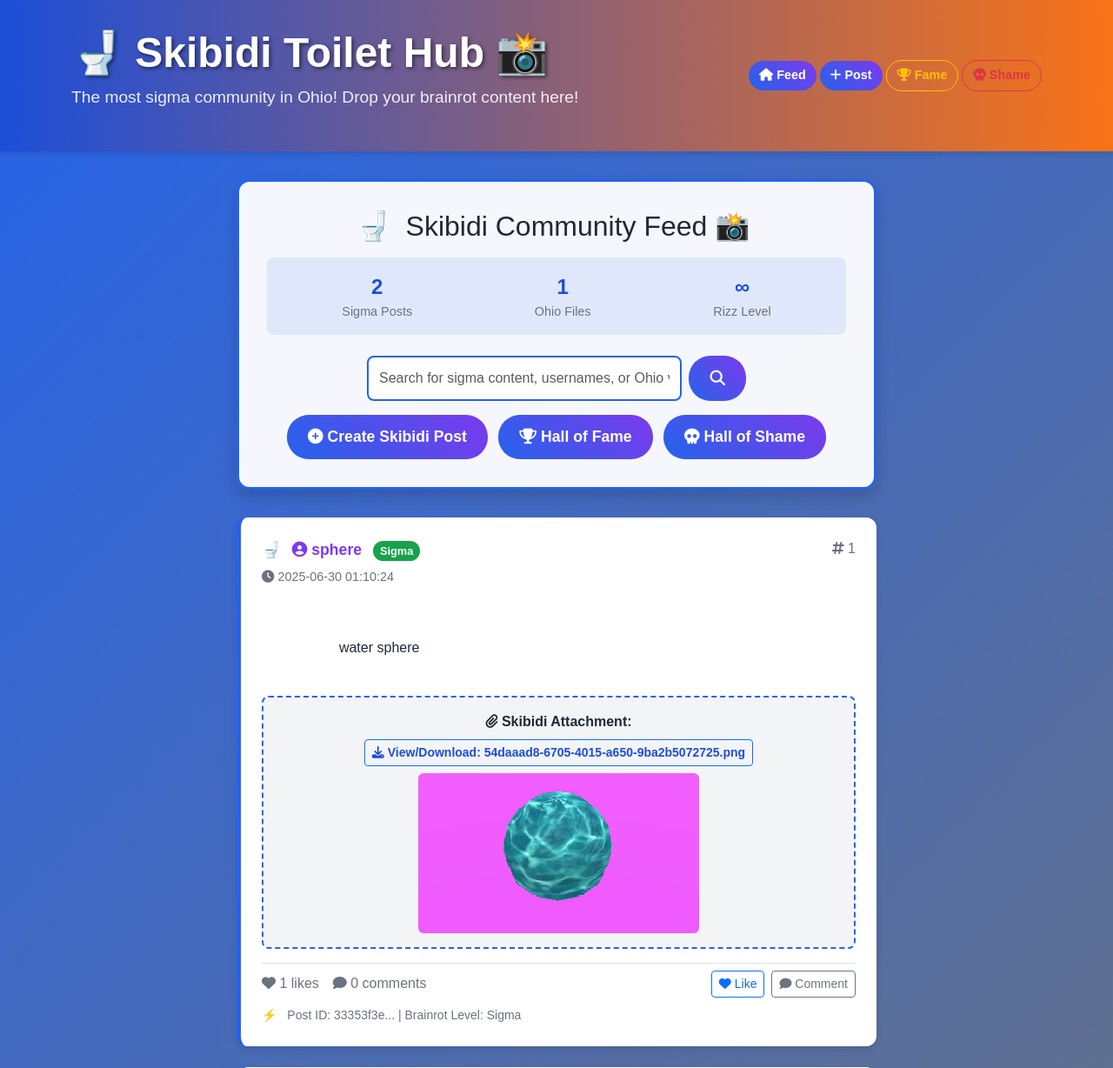
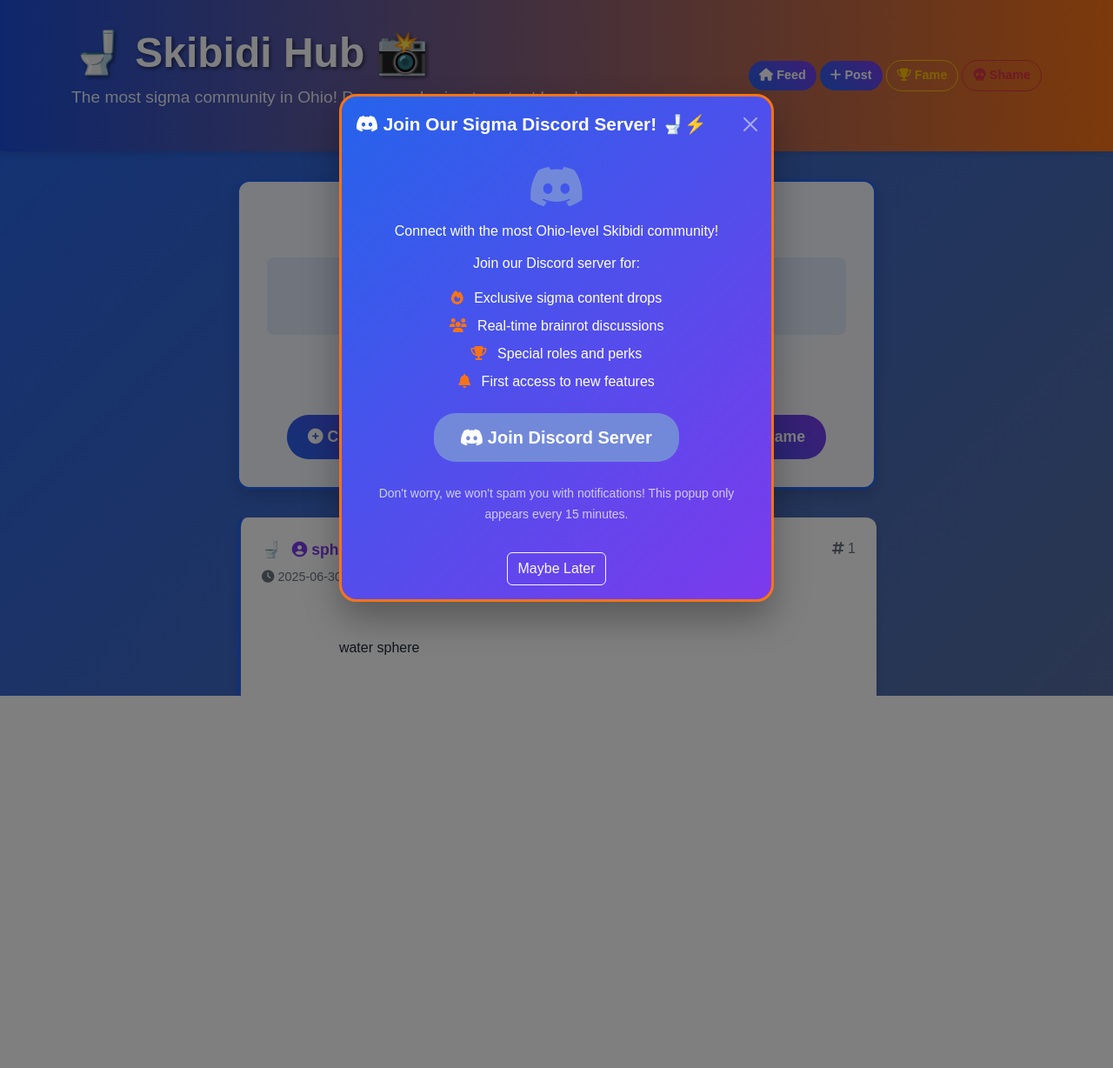
Before and after one commit to ujhhhhhhh/skibidi-hub-REAL, a Flask app: page / in a window 1280 px wide. Shown: the top 1228 px of the page at 87% size. After the commit the page ends 800 px from the top, so only its background shows below. Run offline with Flask 3, Linux system fonts and the light colour scheme; some libraries are stand-ins or nearby versions.

Commit message:
Update name and encourage community growth by adding Discord invite
Implements a Discord invite popup with a 15-minute cooldown via localStorage, rebrands to "Skibidi Hub," and adds CSS styles.

Replit-Commit-Author: Agent
Replit-Commit-Session-Id: e9d6c748-792a-4e06-a07c-02e9922e91df
Replit-Commit-Screenshot-Url: https://storage.googleapis.com/screenshot-production-us-central1/fd009403-cb40-4621-81b2-39d758028063/c1277b7e-88ab-4b1d-8fcc-05f33ced5522.jpg

```diff
--- a/static/css/skibidi.css
+++ b/static/css/skibidi.css
@@ -587,3 +587,62 @@ footer {
         max-height: 300px;
     }
 }
+
+/* Discord Popup Styles */
+.modal-content {
+    box-shadow: 0 20px 40px rgba(0, 0, 0, 0.3);
+    backdrop-filter: blur(10px);
+}
+
+.modal-header .modal-title {
+    font-weight: bold;
+    font-size: 1.3rem;
+}
+
+.modal-body ul li {
+    margin-bottom: 0.5rem;
+    font-size: 1rem;
+}
+
+.modal-body ul li i {
+    margin-right: 0.5rem;
+    color: var(--camera-orange);
+}
+
+/* Discord button hover effect */
+.modal-body .btn:hover {
+    transform: scale(1.05);
+    box-shadow: 0 4px 15px rgba(114, 137, 218, 0.4);
+    transition: all 0.3s ease;
+}
+
+/* Modal animation enhancement */
+@keyframes discordPulse {
+    0% { transform: scale(1); }
+    50% { transform: scale(1.1); }
+    100% { transform: scale(1); }
+}
+
+.modal-body .fab.fa-discord {
+    animation: discordPulse 2s infinite;
+}
+
+/* Modal responsive design */
+@media (max-width: 576px) {
+    .modal-dialog {
+        margin: 1rem 0.5rem;
+    }
+
+    .modal-body {
+        padding: 1rem;
+    }
+
+    .modal-body ul li {
+        font-size: 0.9rem;
+    }
+
+    .modal-body .btn-lg {
+        padding: 10px 20px;
+        font-size: 1rem;
+    }
+}
--- a/templates/base.html
+++ b/templates/base.html
@@ -3,7 +3,7 @@
 <head>
     <meta charset="UTF-8">
     <meta name="viewport" content="width=device-width, initial-scale=1.0">
-    <title>{% block title %}Skibidi Toilet Community Hub{% endblock %}</title>
+    <title>{% block title %}Skibidi Hub{% endblock %}</title>
 
     <!-- Bootstrap 5 -->
     <link href="https://cdn.jsdelivr.net/npm/bootstrap@5.3.0/dist/css/bootstrap.min.css" rel="stylesheet">
@@ -24,7 +24,7 @@
             <div class="row align-items-center">
                 <div class="col-md-8">
                     <h1 class="skibidi-title">
-                        🚽 Skibidi Toilet Hub 📸
+                        🚽 Skibidi Hub 📸
                     </h1>
                     <p class="brainrot-subtitle">
                         The most sigma community in Ohio! Drop your brainrot content here!
--- a/templates/create_post.html
+++ b/templates/create_post.html
@@ -1,6 +1,6 @@
 {% extends "base.html" %}
 
-{% block title %}Create Skibidi Post - Community Hub{% endblock %}
+{% block title %}Create Skibidi Post - Skibidi Hub{% endblock %}
 
 {% block content %}
 <div class="row">
--- a/templates/hall_of_fame.html
+++ b/templates/hall_of_fame.html
@@ -1,6 +1,6 @@
 {% extends "base.html" %}
 
-{% block title %}Hall of Fame - Skibidi Toilet Community{% endblock %}
+{% block title %}Hall of Fame - Skibidi Hub{% endblock %}
 
 {% block content %}
 <div class="row">
--- a/templates/hall_of_shame.html
+++ b/templates/hall_of_shame.html
@@ -1,6 +1,6 @@
 {% extends "base.html" %}
 
-{% block title %}Hall of Shame - Skibidi Toilet Community{% endblock %}
+{% block title %}Hall of Shame - Skibidi Hub{% endblock %}
 
 {% block content %}
 <div class="row">
--- a/templates/index.html
+++ b/templates/index.html
@@ -1,6 +1,6 @@
 {% extends "base.html" %}
 
-{% block title %}Skibidi Feed - Community Hub{% endblock %}
+{% block title %}Skibidi Feed - Skibidi Hub{% endblock %}
 
 {% block content %}
 <div class="row">
@@ -65,6 +65,48 @@
                 <a href="{{ url_for('hall_of_shame') }}" class="rizz-btn">
                     <i class="fas fa-skull"></i> Hall of Shame
                 </a>
+            </div>
+        </div>
+
+        <!-- Discord Popup Modal -->
+        <div class="modal fade" id="discordModal" tabindex="-1" aria-labelledby="discordModalLabel" aria-hidden="true">
+            <div class="modal-dialog modal-dialog-centered">
+                <div class="modal-content" style="background: linear-gradient(135deg, var(--skibidi-blue), var(--sigma-purple)); border: 3px solid var(--camera-orange); border-radius: 20px;">
+                    <div class="modal-header border-0 text-white">
+                        <h5 class="modal-title" id="discordModalLabel">
+                            <i class="fab fa-discord"></i> Join Our Sigma Discord Server! 🚽⚡
+                        </h5>
+                        <button type="button" class="btn-close btn-close-white" data-bs-dismiss="modal" aria-label="Close"></button>
+                    </div>
+                    <div class="modal-body text-white text-center">
+                        <div class="mb-3">
+                            <i class="fab fa-discord" style="font-size: 3rem; color: #7289da;"></i>
+                        </div>
+                        <h6 class="mb-3">Connect with the most Ohio-level Skibidi community!</h6>
+                        <p class="mb-3">
+                            Join our Discord server for:
+                        </p>
+                        <ul class="list-unstyled mb-4">
+                            <li><i class="fas fa-fire"></i> Exclusive sigma content drops</li>
+                            <li><i class="fas fa-users"></i> Real-time brainrot discussions</li>
+                            <li><i class="fas fa-trophy"></i> Special roles and perks</li>
+                            <li><i class="fas fa-bell"></i> First access to new features</li>
+                        </ul>
+                        <a href="https://discord.gg/9TN4VvEhH9" target="_blank" class="btn btn-lg"
+                           style="background: #7289da; color: white; border-radius: 25px; font-weight: bold; padding: 12px 30px;">
+                            <i class="fab fa-discord"></i> Join Discord Server
+                        </a>
+                        <br><br>
+                        <small class="text-light opacity-75">
+                            Don't worry, we won't spam you with notifications! This popup only appears every 15 minutes.
+                        </small>
+                    </div>
+                    <div class="modal-footer border-0 justify-content-center">
+                        <button type="button" class="btn btn-outline-light" data-bs-dismiss="modal">
+                            Maybe Later
+                        </button>
+                    </div>
+                </div>
             </div>
         </div>
 
@@ -328,6 +370,9 @@
 <script>
 // Add moment.js for better timestamp formatting
 document.addEventListener('DOMContentLoaded', function() {
+    // Check and show Discord popup on home page only
+    checkAndShowDiscordPopup();
+
     // If moment.js is not available, format timestamps client-side
     const timestamps = document.querySelectorAll('.skibidi-timestamp');
     timestamps.forEach(ts => {
@@ -346,6 +391,54 @@ document.addEventListener('DOMContentLoaded', function() {
             ts.innerHTML = '<i class="fas fa-clock"></i> ' + formatted;
         }
     });
+});
+
+// Discord popup functionality
+function checkAndShowDiscordPopup() {
+    // Only show on home page (check if we're on the main index route)
+    if (window.location.pathname !== '/' && window.location.pathname !== '') {
+        return;
+    }
+
+    const COOLDOWN_MINUTES = 15;
+    const STORAGE_KEY = 'discord_popup_last_shown';
+
+    // Get last shown timestamp from localStorage
+    const lastShown = localStorage.getItem(STORAGE_KEY);
+    const now = new Date().getTime();
+
+    // Check if enough time has passed (15 minutes = 900000 milliseconds)
+    if (!lastShown || (now - parseInt(lastShown)) > (COOLDOWN_MINUTES * 60 * 1000)) {
+        // Show the popup after a short delay
+        setTimeout(() => {
+            const discordModal = new bootstrap.Modal(document.getElementById('discordModal'));
+            discordModal.show();
+
+            // Store current timestamp
+            localStorage.setItem(STORAGE_KEY, now.toString());
+        }, 2000); // 2 second delay after page load
+    }
+}
+
+// Track Discord modal events
+document.addEventListener('DOMContentLoaded', function() {
+    const discordModal = document.getElementById('discordModal');
+    if (discordModal) {
+        // Track when user clicks Discord link
+        const discordLink = discordModal.querySelector('a[href*="discord.gg"]');
+        if (discordLink) {
+            discordLink.addEventListener('click', function() {
+                console.log('🚽 User clicked Discord link! Sigma energy! ⚡');
+                // Optional: Track this event for analytics
+            });
+        }
+
+        // Add some animation when modal shows
+        discordModal.addEventListener('shown.bs.modal', function() {
+            const modalContent = discordModal.querySelector('.modal-content');
+            modalContent.style.animation = 'skibidiSlideIn 0.5s ease-out';
+        });
+    }
 });
 
 // Toggle like form visibility
```
Also changed, not shown: replit.md (+7 -1 lines).
